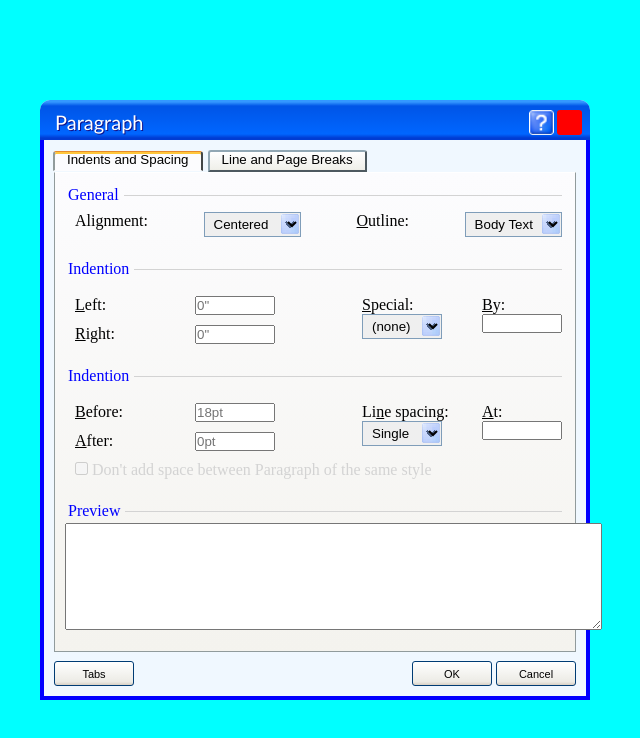
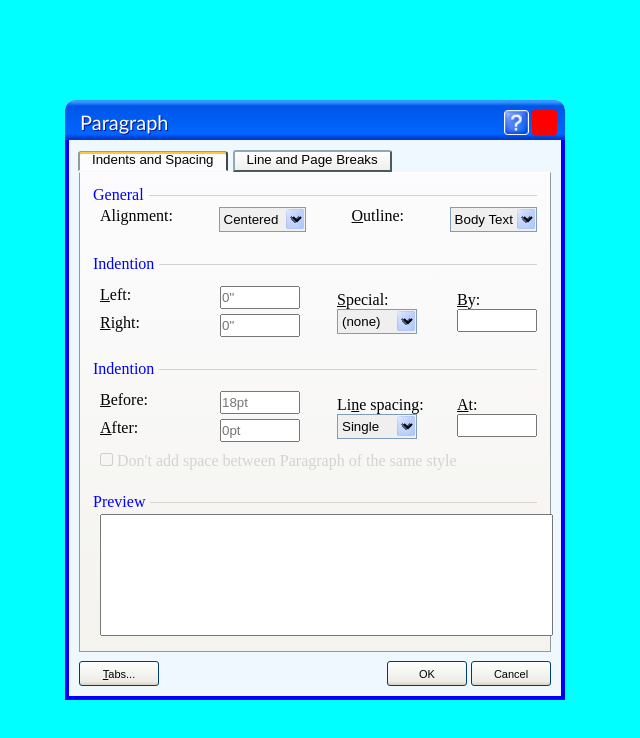
Before and after one commit to md-adil29/CSS-Project, a plain HTML site: page index.html in a window 1280 px wide. Shown: the whole page, without its empty margins (325-965 px from the left). Drawn offline with Linux system fonts and the light colour scheme.

Commit message:
bug fixed

```diff
--- a/index.html
+++ b/index.html
@@ -118,12 +118,12 @@
             </div>
             <div class="general">Preview</div>
             <div class="textarea-box">
-              <textarea rows="7" cols="65"></textarea>
+              <textarea rows="8" cols="47" class="textarea"></textarea>
             </div>
           </div>
           <div class="footer-btn">
             <div class="left-btn-grp">
-              <button type="button" class="btn">Tabs</button>
+              <button type="button" class="btn"><u>T</u>abs...</button>
             </div>
             <div class="right-btn-grp">
               <button type="button" class="btn">OK</button>
--- a/sytle.css
+++ b/sytle.css
@@ -16,7 +16,7 @@
 
 .box-container {
   height: 600px;
-  width: 550px;
+  width: 500px;
   background-color: aliceblue;
   border-radius: 10px 10px 0 0;
 }
@@ -79,14 +79,6 @@
   box-shadow: inset 0 2px #ffc73c;
 }
 
-/* menu[role=tablist] button {
-z-index: 1;
-display: block;
-color: #222;
-text-decoration: none;
-min-width: unset;
-} */
-
 menu[role="tablist"] button {
   background: linear-gradient(180deg, #fff, #fafaf9 26%, #f0f0ea 95%, #ecebe5);
   margin-left: -1px;
@@ -132,7 +124,7 @@ menu[role="tablist"] button[aria-selected="true"] {
 .input-style {
   width: 80px;
   border: 1px solid #7f9db9;
-  padding: 3px 5px 3px 5px;
+  padding: 3px 5px 3px 0px;
   background-repeat: no-repeat;
 }
 
@@ -147,7 +139,7 @@ menu[role="tablist"] button[aria-selected="true"] {
 .alingment {
   display: flex;
   justify-content: space-between;
-  padding: 5px 3px 20px 10px;
+  padding: 0px 3px 20px 10px;
 }
 
 .box1 {
@@ -165,6 +157,8 @@ menu[role="tablist"] button[aria-selected="true"] {
 .textarea {
   display: flex;
   padding: 0px 30px;
+  resize: none;
+  margin-left: 10px;
 }
 
 .footer {
@@ -218,7 +212,7 @@ menu[role="tablist"] button[aria-selected="true"] {
 .left-input {
   justify-content: space-between;
   display: flex;
-  padding: 10px 0px;
+  padding: 5px 0px;
 }
 
 .right-input {
@@ -229,6 +223,7 @@ menu[role="tablist"] button[aria-selected="true"] {
 .num-input {
   width: 80px;
   color: #000;
+  height: 23px;
 }
 
 .footer-btn {
@@ -245,7 +240,6 @@ menu[role="tablist"] button[aria-selected="true"] {
   border-radius: 3px;
   height: 25px;
 }
-
 .btn:active {
   background: linear-gradient(
     180deg,
@@ -264,8 +258,8 @@ menu[role="tablist"] button[aria-selected="true"] {
 }
 
 .btn:hover {
-  box-shadow: inset -1px 1px #fff0cf, inset 1px 2px #fdd889, inset -2px 2px blue,
-    inset 2px -2px blue;
+  box-shadow: inset -1px 1px #cee7ff, inset 1px 2px #98b8ea,
+    inset -2px 2px #f5f6f8, inset 1px -1px #89ade4, inset 2px -2px #89ade4;
 }
 .alignment-option {
   width: 20%;
```
